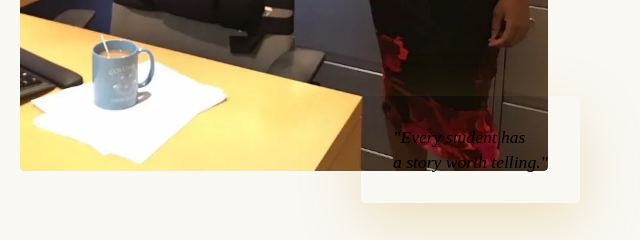
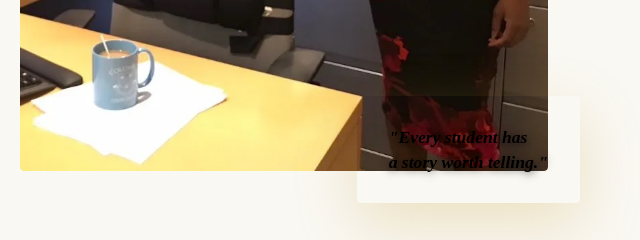
Before and after one commit to Shaquillew93/college-prep-collective, a website: page public/index.html in a window 1280 px wide. Shown: the part 1320-1560 px from the top of the page, 44-684 px from the left. Drawn offline with nearby package versions, Linux system fonts and the light colour scheme; a web font is replaced by a local one.

Commit message:
fix quote visibility

```diff
--- a/public/index.html
+++ b/public/index.html
@@ -398,9 +398,10 @@
             font-family: ‘Cormorant Garamond’, serif;
             font-size: 1.1rem;
             font-style: italic;
-            color: var(–navy);
-            font-weight: 500;
+            color: var(–white) !important;
+            font-weight: 600;
             line-height: 1.4;
+            text-shadow: 0 2px 8px rgba(0, 0, 0, 0.8);
         }
 
         .about-text p {
```
